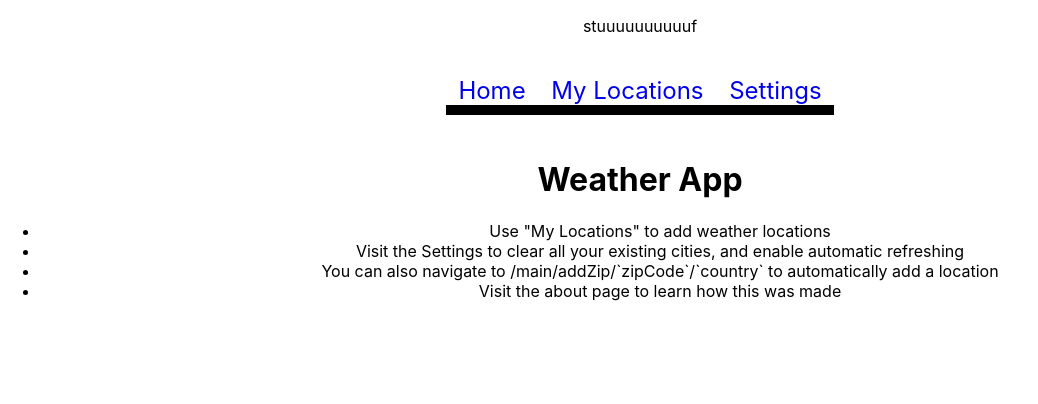
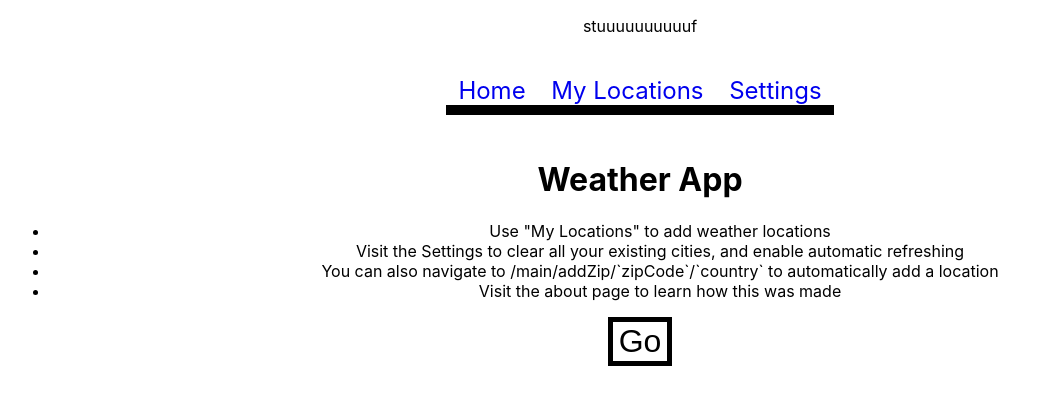
Before and after one commit to jorgemanzo/react-final, a React (Create React App) app: page /home in a window 1280 px wide. Shown: the top 404 px of the page, without its empty margins (0-1038 px from the left). Built offline with nearby package versions, Linux system fonts and the light colour scheme.

Commit message:
Go button on home

```diff
--- a/src/pages/Home.js
+++ b/src/pages/Home.js
@@ -1,7 +1,13 @@
 import React from 'react';
+import { useHistory } from 'react-router-dom'
+import '../styles/Home.css'
 const Home = (props) => {
+    const history = useHistory()
+    const handleClick = () => {
+        history.push('/main')
+    }
     return (
-        <div>
+        <div className="content">
             <h1>Weather App</h1>
             <ul>
                 <li>Use "My Locations" to add weather locations</li>
@@ -9,6 +15,7 @@ const Home = (props) => {
                 <li>You can also navigate to /main/addZip/`zipCode`/`country` to automatically add a location</li>
                 <li>Visit the about page to learn how this was made</li>
             </ul>
+            <button className="goButton" onClick={handleClick}>Go</button>
         </div>
     )
 }
--- /dev/null
+++ b/src/styles/Home.css
@@ -0,0 +1,14 @@
+.content {
+}
+.goButton {
+    border: 5px solid black;
+    background-color: white;
+    font-size: 24pt;
+}
+
+.goButton:hover {
+    border-color: 5px solid white;
+    background-color: black;
+    color: white;
+    cursor: pointer;
+}
```
